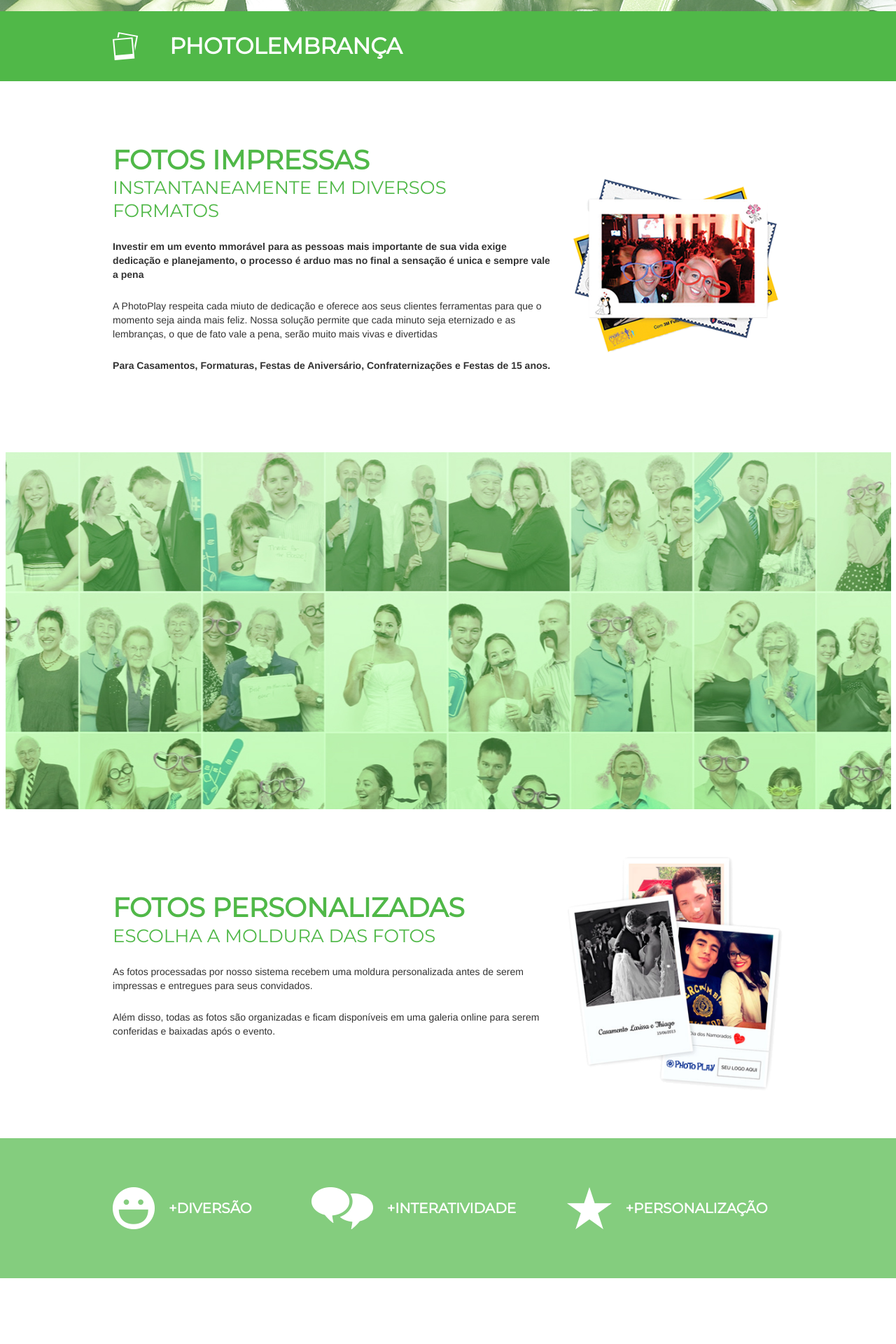
After one commit to paulovillani/photoplay, a Django app: template portal/templates/photolembranca.html in a window 1280 px wide. The commit adds this page. Shown: the part 280-2200 px from the top of the page at 70% size. Run offline with Django 3.2, Linux system fonts and the light colour scheme; the template is opened without the code that fills it, so the values that code supplies are empty; some libraries are stand-ins or nearby versions.

Commit message:
página da photolembrança com bootstrap finalizada, adicionado também a nova página de contato, porem nao esta finalizada

```diff
--- a/portal/templates/bootstrap.html
+++ b/portal/templates/bootstrap.html
@@ -17,7 +17,14 @@
 	<link href='http://fonts.googleapis.com/css?family=Lato|Montserrat' rel='stylesheet' type='text/css'>
 
 	<!-- jQuery (necessary for Bootstrap's JavaScript plugins) -->
-	<script src="https://ajax.googleapis.com/ajax/libs/jquery/1.11.0/jquery.min.js"></script>
+	<!--[if !IE]><!-->
+        <script type="text/javascript" src="//cdnjs.cloudflare.com/ajax/libs/jquery/2.0.3/jquery.min.js"></script>
+    <!--<![endif]-->
+
+    <!--[if IE]>
+        <script type="text/javascript" src="http://code.jquery.com/jquery-1.10.2.min.js"></script>
+        <link rel="stylesheet" type="text/css" href="{{STATIC_URL}}css/home-ie.css" />
+    <![endif]-->
 
 	<!-- HTML5 Shim and Respond.js IE8 support of HTML5 elements and media queries -->
 	<!-- WARNING: Respond.js doesn't work if you view the page via file:// -->
@@ -73,6 +80,7 @@
 		background: -o-linear-gradient(top, rgba(255,255,255,0.2) 0%,rgba(0,0,0,0.2) 100%), rgba(33, 63, 154, 1); /* Opera 11.10+ */
 		background: -ms-linear-gradient(top, rgba(255,255,255,0.2) 0%,rgba(0,0,0,0.2) 100%), rgba(33, 63, 154, 1); /* IE10+ */
 		background: linear-gradient(to bottom, rgba(255,255,255,0.2) 0%,rgba(0,0,0,0.2) 100%), rgba(33, 63, 154, 1); /* W3C */
+		margin-bottom: 0;
 	}
 	.h_100{
 		/*height: 100px;*/
@@ -180,12 +188,25 @@
 	.dropdown-menu{
 		background-color: #213f9a;
 	}
+	.xs-vertical-align {
+	    display: flex;
+	    align-items: center;
+	}
+	.div_limiter{
+		width: 100%;
+		margin: 0 auto;
+	}
+
 
 	/* Small devices (tablets, 768px and up) */
 	@media (min-width: 768px) {
 		body{
 			max-width: 1400px;
 			margin: 0 auto;
+		}
+		.vertical-align {
+		    display: flex;
+		    align-items: center;
 		}
 		.nav_logo{
 			width: 240px;
@@ -349,7 +370,6 @@
 	   	</div>
    </footer>
 <!-- jQuery (necessary for Bootstrap's JavaScript plugins) -->
-<script src="https://ajax.googleapis.com/ajax/libs/jquery/1.11.0/jquery.min.js"></script>
 <!-- Include all compiled plugins (below), or include individual files as needed -->
 <script src="{{STATIC_URL}}js/bootstrap.min.js"></script>
 </body>
--- /dev/null
+++ b/portal/templates/photolembranca.html
@@ -0,0 +1,212 @@
+{% extends 'bootstrap.html' %}
+
+{% block title %}
+PhotoLembrança
+{% endblock %}
+
+{% block head %}
+<meta content="A foto lembrança tiradas no Totem PhotoPlay é impressa na hora, com uma moldura exclusiva de seu evento." name="description">
+<style type="text/css">
+	#parallax1{
+		height: 200px;
+		background-image: url("{{STATIC_URL}}/img/photolembranca1.jpg");
+	}
+	#parallax2{
+		height: 510px;
+		background-image: url("{{STATIC_URL}}/img/photolembranca2.jpg");
+	}
+	.cHeader{
+		background-color: rgb(80,184,72);
+		height: 100px;
+	}
+	.cHeader h1{
+		color: white;
+		font-size: 21px;
+		margin: 7px 0;
+	}
+	.margin_img{
+		margin: 70px 0;
+	}
+	.container1 .hum, .container2 .hum{
+		font-size: 27px;
+		font-weight: 700;
+		color: rgb(80,184,72);
+	}
+	.container1 .hum_2, .container2 .hum_2{
+		font-size: 18px;
+		font-weight: 300;
+		color: rgb(80,184,72);
+	}
+	.container1 p, .container2 p{
+		margin: 25px 0;
+	}
+	.cFoot1{
+		background-color: rgba(80, 184, 72, 0.7);
+		height: 200px;
+	}
+	.cFoot1 h3{
+		font-family: "Montserrat",sans-serif;
+		font-size: 10px;
+		color: #fff;
+		font-weight: 900;
+		margin: 10px 0 0
+	}
+	.cFoot1 img{
+		height: 40px;
+	}
+	.cFoot2{
+		height: 500px;
+	}
+	.cFoot2 h1{
+		font-size: 23px;
+		color: rgb(80, 184, 72);
+	}
+	.cFoot2 p{
+		font-family: "Lato",sans-serif;
+		font-size: 16px;
+		color: #000;
+		font-weight: 500;
+		margin: 16px 0;
+	}
+	.cFoot2 input[type="button"]{
+		background: -moz-linear-gradient(top, rgba(255,255,255,0.2) 0%, rgba(0,0,0,0.2) 100%), rgba(80, 184, 72, 0.70); /* FF3.6+ */
+		background: -moz-linear-gradient(top, rgba(255,255,255,0.2) 0%, rgba(0,0,0,0.2) 100%), rgba(80, 184, 72, 0.70); /* FF3.6+ */
+		background: -webkit-gradient(linear, left top, left bottom, color-stop(0%,rgba(255,255,255,0.2)), color-stop(100%,rgba(0,0,0,0.2))), rgba(80, 184, 72, 0.70); /* Chrome,Safari4+ */
+		background: -webkit-linear-gradient(top, rgba(255,255,255,0.2) 0%,rgba(0,0,0,0.2) 100%), rgba(80, 184, 72, 0.70); /* Chrome10+,Safari5.1+ */
+		background: -o-linear-gradient(top, rgba(255,255,255,0.2) 0%,rgba(0,0,0,0.2) 100%), rgba(80, 184, 72, 0.70); /* Opera 11.10+ */
+		background: -ms-linear-gradient(top, rgba(255,255,255,0.2) 0%,rgba(0,0,0,0.2) 100%), rgba(80, 184, 72, 0.70); /* IE10+ */
+		background: linear-gradient(to bottom, rgba(255,255,255,0.2) 0%,rgba(0,0,0,0.2) 100%), rgba(80, 184, 72, 0.70); /* W3C */
+		border: 2px solid white;
+		border-radius: 10px;
+		color: white;
+		font-family: "Montserrat",sans-serif;
+		font-size: 16px;
+		font-weight: 900;
+		height: 60px;
+		width: 100%;
+		max-width: 340px;
+		margin-top: 60px;
+		box-shadow: 0 -5px 0 rgba(0,0,0,0.2) inset;
+		-moz-box-shadow: 0 -5px 0 rgba(0, 0, 0, 0.2) inset;
+		-webkit-box-shadow: 0 -5px 0 rgba(0, 0, 0, 0.2) inset;
+	}
+	.cFoot2 input[type="button"]:active{
+		box-shadow: none;
+		background: rgba(80, 184, 72, 0.70); /* FF3.6+ */
+	}
+
+	@media (min-width: 768px) {
+		.cHeader h1{
+			font-size: 32px;
+			margin: 0;
+		}
+		.container1 {
+			height: 530px;
+		}
+		.container2{
+			height: 470px;
+		}
+		.margin_img{
+			margin: 0;
+		}
+		.container1 .hum, .container2 .hum{
+			font-size: 38px;
+		}
+		.container1 .hum_2, .container2 .hum_2{
+			font-size: 26px;
+		}
+		.cFoot1 h3{
+			font-size: 17px;
+			margin: 0 0 0 5px;
+		}
+		.cFoot1 img{
+			height: 50px;
+		}
+		.cFoot2 h1{
+			font-size: 39px;
+		}
+	}
+	@media (min-width: 992px) {
+		.cFoot1 h3{
+			font-size: 20px;
+			margin: 0 0 0 20px;
+		}
+		.cFoot1 img{
+			height: 60px;
+		}
+	}
+</style>
+{% endblock %}
+
+{% block content %}
+<div id="parallax1" class="row bgParallax" data-speed="2"></div>
+
+<div class="row cHeader xs-vertical-align">
+	<div class="div_limiter">
+		<div class="col-xs-4 col-sm-2">
+			<img src="{{STATIC_URL}}/img/icon1_b.png">
+		</div>
+		<div class="col-xs-20 col-sm-22">
+			<h1>PHOTOLEMBRANÇA</h1>
+		</div>
+	</div>
+</div>
+
+<div class="row container1 vertical-align">
+	<div class="div_limiter vertical-align">
+		<div class="col-sm-8 col-sm-push-16 text-center">
+			<img class="margin_img" src="{{STATIC_URL}}img/img1.png" >
+		</div>
+		<div class="col-sm-16 col-sm-pull-8">
+			<h1 class="hum">FOTOS IMPRESSAS</h1>
+			<h1 class="hum_2">INSTANTANEAMENTE EM DIVERSOS FORMATOS</h1>
+
+			<p><b>Investir em um evento mmorável para as pessoas mais importante de sua vida exige dedicação e planejamento, o processo é arduo mas no final a sensação é unica e sempre vale a pena</b></p>
+
+			<p>A PhotoPlay respeita cada miuto de dedicação e oferece aos seus clientes ferramentas para que o momento seja ainda mais feliz. Nossa solução permite que cada minuto seja eternizado e as lembranças, o que de fato vale a pena, serão muito mais vivas e divertidas</p>
+
+			<p class="margin-50-b-xs"><b>Para Casamentos, Formaturas, Festas de Aniversário, Confraternizações e Festas de 15 anos.</b></p>
+		</div>
+	</div>
+</div>
+
+<div id="parallax2" class="bgParallax" data-speed="2"></div>
+<div class="row container2 vertical-align">
+	<div class="div_limiter vertical-align">
+		<div class="col-sm-8 col-sm-push-16 text-center">
+			<img style="width:100%; max-width:334px;" class="margin_img" src="{{STATIC_URL}}img/img6.png" >
+		</div>
+		<div class="col-sm-16 col-sm-pull-8">
+			<h1 class="hum">FOTOS PERSONALIZADAS</h1>
+			<h1 class="hum_2">ESCOLHA A MOLDURA DAS FOTOS</h1>
+
+			<p>As fotos processadas por nosso sistema recebem uma moldura personalizada antes de serem impressas e entregues para seus convidados.</p>
+
+			<p>Além disso, todas as fotos são organizadas e ficam disponíveis em uma galeria online para serem conferidas e baixadas após o evento.</p>
+		</div>
+	</div>
+</div>
+<div class="row cFoot1 xs-vertical-align">
+	<div class="div_limiter">
+		<div class="col-md-7 col-xs-6 text-center vertical-align">
+			<img src="{{STATIC_URL}}img/classicon1_g.png">
+			<h3>+DIVERSÃO</h3>
+		</div>
+		<div class="col-md-9 col-xs-9 text-center vertical-align">
+			<img src="{{STATIC_URL}}img/classicon2_g.png">
+			<h3>+INTERATIVIDADE</h3>
+		</div>
+		<div class="col-md-8 col-xs-9 text-center vertical-align">
+			<img src="{{STATIC_URL}}img/classicon3_g.png">
+			<h3>+PERSONALIZAÇÃO</h3>
+		</div>
+	</div>
+</div>
+<div class="row div_limiter cFoot2 xs-vertical-align">
+	<div class="col-xs-24 text-center">
+		<h1 class="center-block" style="max-width: 710px;">TENHO INTERESSE EM TER O PHOTOPLAY EM MEU EVENTO!</h1>
+		<p>Uma atração surpreendente. Inove oferencendo interatividade e uma nova experiência.</p>
+		<a href="{% url 'Contato' %}"><input type="button" value="SOLICITAR ORÇAMENTO"></a>
+	</div>
+</div>
+{% endblock %}
--- a/portal/views.py
+++ b/portal/views.py
@@ -18,7 +18,7 @@ class PortalPhotoLivroView(TemplateView):
 	template_name = "produtos_photolivro.html"
 
 class PortalPhotoLembrancaView(TemplateView):
-	template_name = "produtos_photolembranca.html"
+	template_name = "photolembranca.html"
 
 class PortalPhotoGramView(TemplateView):
 	template_name = "produtos_photogram.html"
@@ -30,7 +30,7 @@ class PortalPhotoEmpresaView(TemplateView):
 	template_name = "produtos_photoempresa.html"
 
 class PortalContatoView(TemplateView):
-	template_name = "contato.html"
+	template_name = "contato2.html"
 
 	def get_context_data(self, **kwargs):
 		context = super(PortalContatoView, self).get_context_data(**kwargs)
```
Also changed, not shown: portal/templates/bootstrap_home.html (+1 -14 lines), portal/templates/contato2.html (added, +279 -0 lines), portal/static/img/img6.png.
